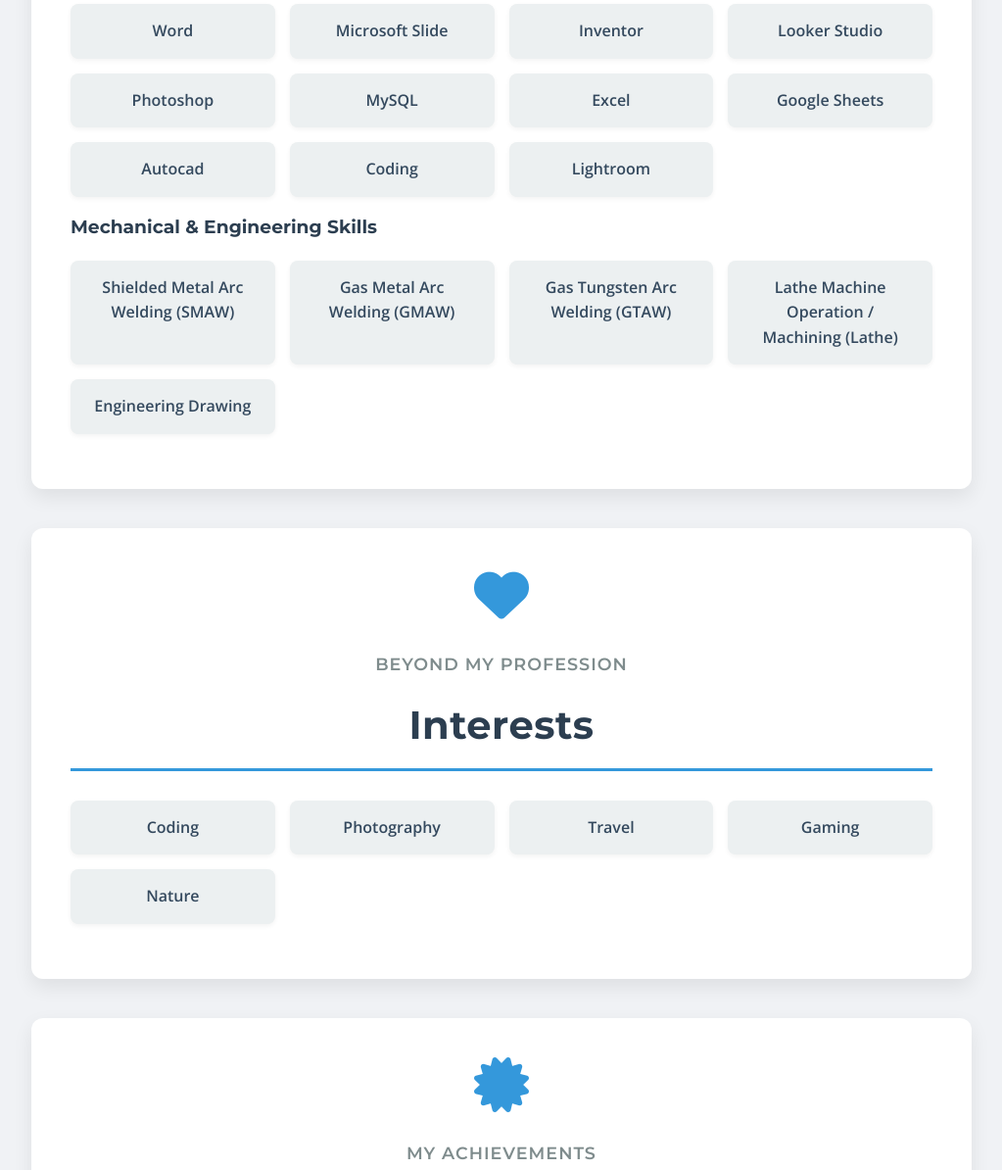
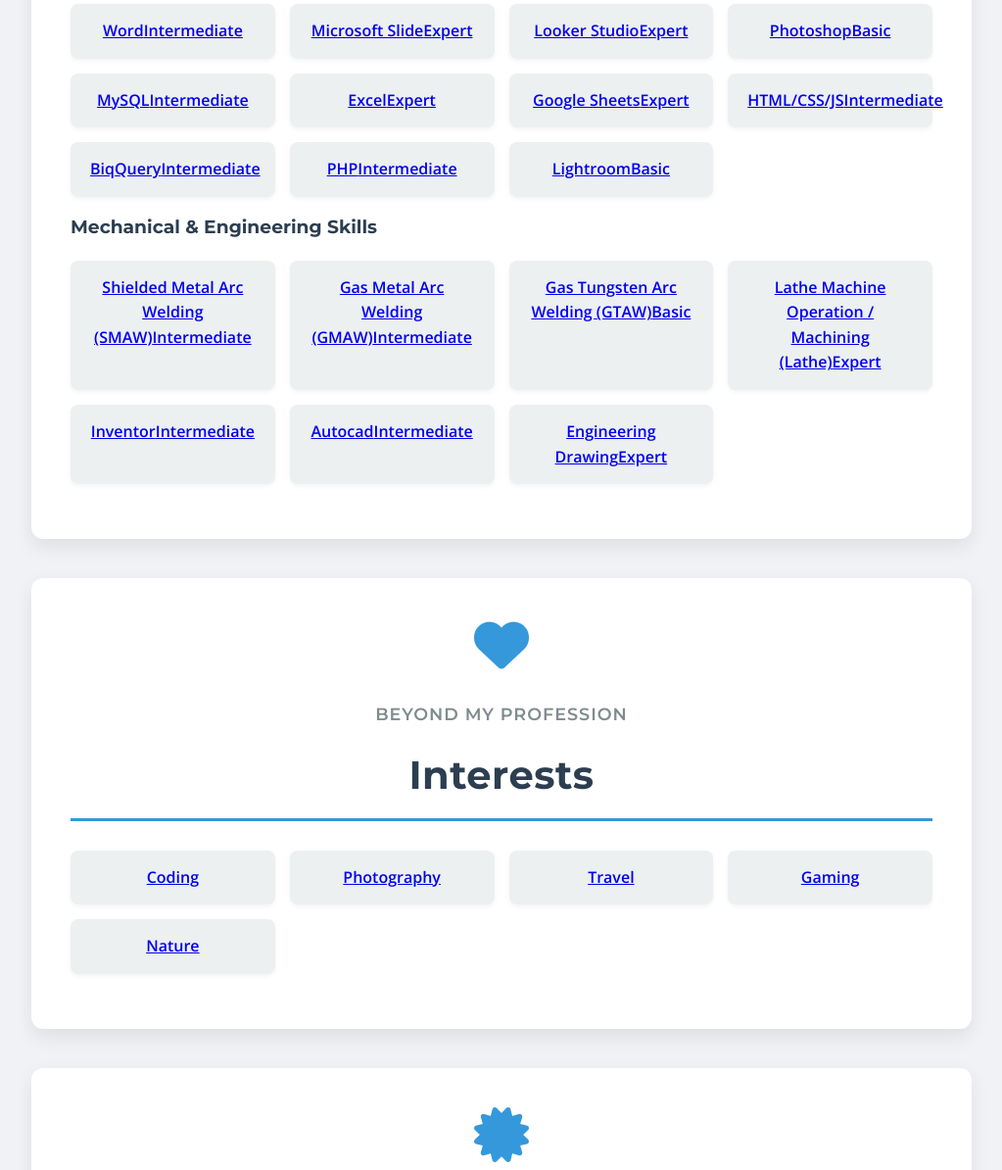
Before and after one commit to shahv4012/My_Profile-, a plain HTML site: page index.html in a window 1280 px wide. Shown: the part 4294-5488 px from the top of the page at 98% size, without its empty margins (128-1151 px from the left). Drawn offline with nearby package versions, Linux system fonts and the light colour scheme.

Commit message:
index.html

```diff
--- a/index.html
+++ b/index.html
@@ -5,7 +5,7 @@
     <meta name="viewport" content="width=device-width, initial-scale=1.0">
     <title>Resume - Amirul Shah Bin Md Rosli</title>
     <link rel="stylesheet" href="style.css">
-    <link rel="icon" href="favicon.ico" type="logoa1.png">
+    <link rel="icon" href="logoa1.ico" type="logoa1.ico">
     <link rel="stylesheet" href="https://cdnjs.cloudflare.com/ajax/libs/font-awesome/6.5.2/css/all.min.css" integrity="sha512-SnH5WK+bZxgPHs44uWIX+LLJAJ9/2PkPKZ5QiAj6Ta86w+fsb2TkcmfRyVX3pBnMFcV7oQPJkl9QevSCWr3W6A==" crossorigin="anonymous" referrerpolicy="no-referrer" />
 </head>
 <body>
@@ -123,26 +123,28 @@
             </div>
             <h3>Software Skills</h3>
             <ul class="skills-list">
-                <li>Word</li>
-                <li>Microsoft Slide</li>
-                <li>Inventor</li>
-                <li>Looker Studio</li>
-                <li>Photoshop</li>
-                <li>MySQL</li>
-                <li>Excel</li>
-                <li>Google Sheets</li>
-                <li>Autocad</li>
-                <li>Coding</li>
-                <li>Lightroom</li>
+                <li><a href="#" class="skill-item">Word<span class="skill-level-tooltip">Intermediate</span></a></li>
+                <li><a href="#" class="skill-item">Microsoft Slide<span class="skill-level-tooltip">Expert</span></a></li>
+                <li><a href="#" class="skill-item">Looker Studio<span class="skill-level-tooltip">Expert</span></a></li>
+                <li><a href="#" class="skill-item">Photoshop<span class="skill-level-tooltip">Basic</span></a></li>
+                <li><a href="#" class="skill-item">MySQL<span class="skill-level-tooltip">Intermediate</span></a></li>
+                <li><a href="#" class="skill-item">Excel<span class="skill-level-tooltip">Expert</span></a></li>
+                <li><a href="#" class="skill-item">Google Sheets<span class="skill-level-tooltip">Expert</span></a></li>
+                <li><a href="#" class="skill-item">HTML/CSS/JS<span class="skill-level-tooltip">Intermediate</span></a></li>
+                <li><a href="#" class="skill-item">BiqQuery<span class="skill-level-tooltip">Intermediate</span></a></li>
+                <li><a href="#" class="skill-item">PHP<span class="skill-level-tooltip">Intermediate</span></a></li>
+                <li><a href="#" class="skill-item">Lightroom<span class="skill-level-tooltip">Basic</span></a></li>
             </ul>
 
             <h3>Mechanical & Engineering Skills</h3>
             <ul class="skills-list">
-                <li>Shielded Metal Arc Welding (SMAW)</li>
-                <li>Gas Metal Arc Welding (GMAW)</li>
-                <li>Gas Tungsten Arc Welding (GTAW)</li>
-                <li>Lathe Machine Operation / Machining (Lathe)</li>
-                <li>Engineering Drawing</li>
+                <li><a href="#" class="skill-item">Shielded Metal Arc Welding (SMAW)<span class="skill-level-tooltip">Intermediate</span></a></li>
+                <li><a href="#" class="skill-item">Gas Metal Arc Welding (GMAW)<span class="skill-level-tooltip">Intermediate</span></a></li>
+                <li><a href="#" class="skill-item">Gas Tungsten Arc Welding (GTAW)<span class="skill-level-tooltip">Basic</span></a></li>
+                <li><a href="#" class="skill-item">Lathe Machine Operation / Machining (Lathe)<span class="skill-level-tooltip">Expert</span></a></li>
+                <li><a href="#" class="skill-item">Inventor<span class="skill-level-tooltip">Intermediate</span></a></li>
+                <li><a href="#" class="skill-item">Autocad<span class="skill-level-tooltip">Intermediate</span></a></li>
+                <li><a href="#" class="skill-item">Engineering Drawing<span class="skill-level-tooltip">Expert</span></a></li>
             </ul>
         </section>
 
@@ -153,11 +155,11 @@
                 <h2>Interests</h2>
             </div>
             <ul class="interests-list">
-                <li>Coding</li>
-                <li>Photography</li>
-                <li>Travel</li>
-                <li>Gaming</li>
-                <li>Nature</li>
+                <li><a href="#" class="interest-item">Coding</a></li>
+                <li><a href="#" class="interest-item">Photography</a></li>
+                <li><a href="#" class="interest-item">Travel</a></li>
+                <li><a href="#" class="interest-item">Gaming</a></li>
+                <li><a href="#" class="interest-item">Nature</a></li>
             </ul>
         </section>
 
@@ -169,11 +171,11 @@
 
 
 
-                <div class="certificates-wrapper">
-                    <div class="company-logos">
+            <div class="certificates-wrapper">
+                <div class="company-logos">
                 <img src="logowazza.png" alt="Wazza Logo" class="company-logo">
-                <img src="logoaws.png" alt="aws Logo" class="company-logo">
-                </div>
+                <img src="logoaws.png" alt="AWS Logo" class="company-logo">
+            </div>
 
                 <article class="certificate-entry">
                     <p class="certificate-meta">Issued by WazzaRed (Wazza Digital Sdn Bhd) | May 27-29, 2025</p>
```
